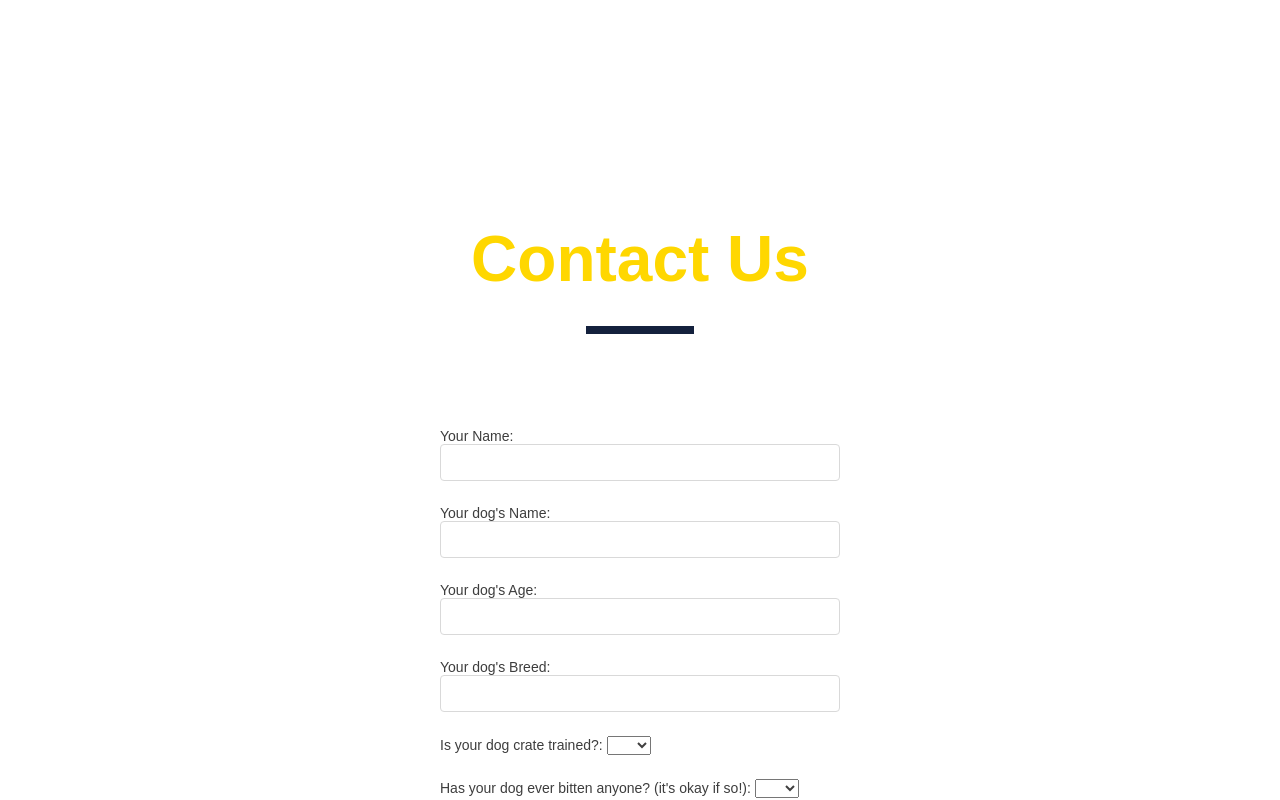
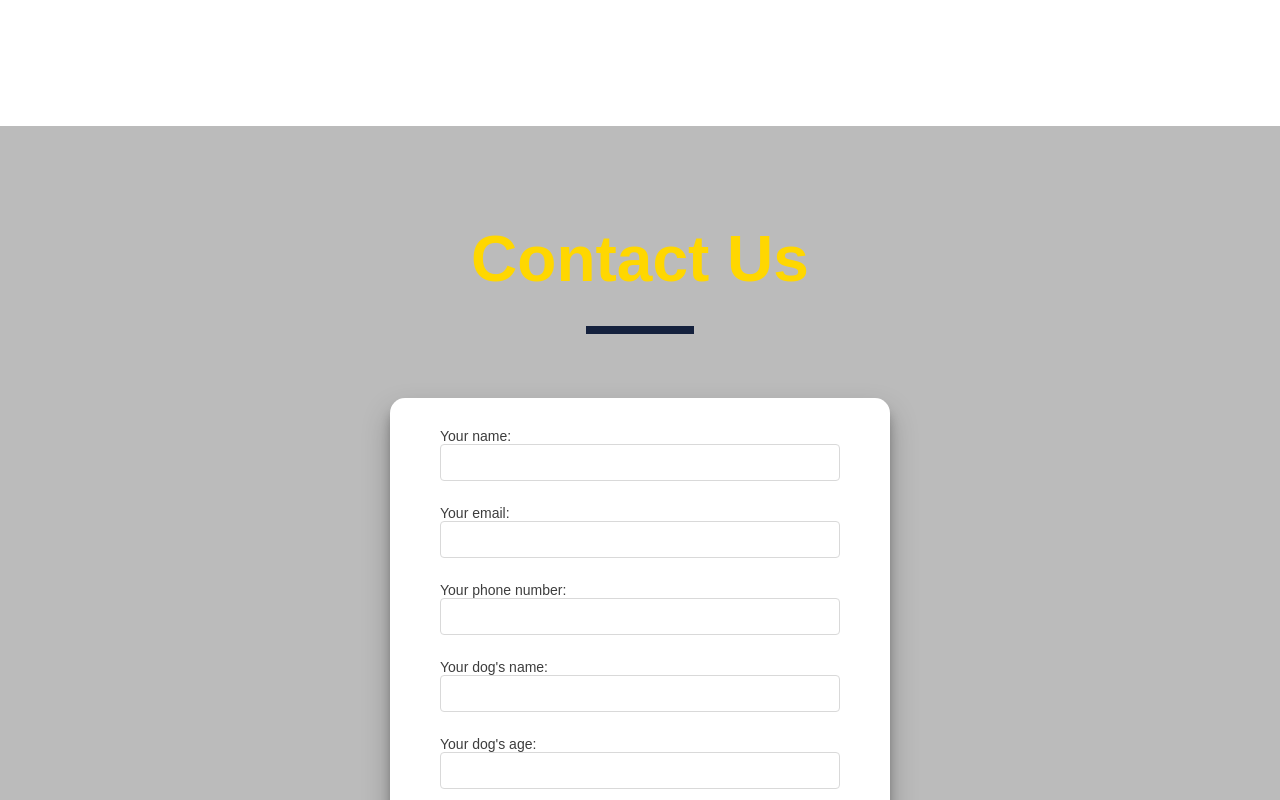
Before and after one commit to corumgold/Gold-Standard, a React (Create React App) app: page / in a window 1280 px wide. Shown: the part 3800-4600 px from the top of the page. Built offline with nearby package versions, Linux system fonts and the light colour scheme; a web font is replaced by a local one.

Commit message:
Change background colors and such

```diff
--- a/less/components/footer.less
+++ b/less/components/footer.less
@@ -2,7 +2,6 @@
 @import "../tools/colors-and-fonts.less";
 
 .footer {
-  background-color: @secondary-color;
   .flexCenterColumn();
 }
 
--- a/less/components/form.less
+++ b/less/components/form.less
@@ -2,6 +2,7 @@
   text-align: center;
   .flexCenterColumn();
   padding: 6rem 2rem;
+  background-color: @secondary-color;
 }
 
 #form-page h2 {
@@ -23,6 +24,10 @@
   margin: 0 auto;
   max-width: 500px;
   padding: 30px 50px;
+  border-radius: 15px;
+  box-shadow: rgba(0, 0, 0, 0.25) 0px 14px 28px,
+    rgba(0, 0, 0, 0.22) 0px 10px 10px;
+  margin-bottom: 3em;
 }
 
 #consult-form input {
--- a/src/components/Form.js
+++ b/src/components/Form.js
@@ -4,6 +4,8 @@ import emailjs from "@emailjs/browser";
 const Form = () => {
   const [formInfo, setFormInfo] = useState({
     humanName: "",
+    phone: "",
+    email: "",
     dogName: "",
     dogAge: "",
     breed: "",
@@ -45,19 +47,27 @@ const Form = () => {
       <h3>Contact Us</h3>
       <form ref={form} id="consult-form">
         <label>
-          Your Name:
+          Your name:
           <input type="text" name="humanName" onChange={handleFormChange} />
         </label>
         <label>
-          Your dog's Name:
+          Your email:
+          <input type="text" name="email" onChange={handleFormChange} />
+        </label>
+        <label>
+          Your phone number:
+          <input type="text" name="phone" onChange={handleFormChange} />
+        </label>
+        <label>
+          Your dog's name:
           <input type="text" name="dogName" onChange={handleFormChange} />
         </label>
         <label>
-          {formInfo.dogName ? formInfo.dogName : "Your dog"}'s Age:
+          {formInfo.dogName ? formInfo.dogName : "Your dog"}'s age:
           <input type="text" name="dogAge" onChange={handleFormChange} />
         </label>
         <label>
-          {formInfo.dogName ? formInfo.dogName : "Your dog"}'s Breed:
+          {formInfo.dogName ? formInfo.dogName : "Your dog"}'s breed:
           <input type="text" name="breed" onChange={handleFormChange} />
         </label>
         <label>
--- a/src/styles.css
+++ b/src/styles.css
@@ -336,7 +336,6 @@ h3:after {
   }
 }
 .footer {
-  background-color: #bbb;
   display: flex;
   align-items: center;
   justify-content: center;
@@ -461,6 +460,7 @@ h3:after {
   justify-content: center;
   flex-direction: column;
   padding: 6rem 2rem;
+  background-color: #bbb;
 }
 #form-page h2 {
   border-bottom: 1px solid #ffd700;
@@ -480,6 +480,9 @@ h3:after {
   margin: 0 auto;
   max-width: 500px;
   padding: 30px 50px;
+  border-radius: 15px;
+  box-shadow: rgba(0, 0, 0, 0.25) 0px 14px 28px, rgba(0, 0, 0, 0.22) 0px 10px 10px;
+  margin-bottom: 3em;
 }
 #consult-form input {
   border: 1px solid #d9d9d9;
```
